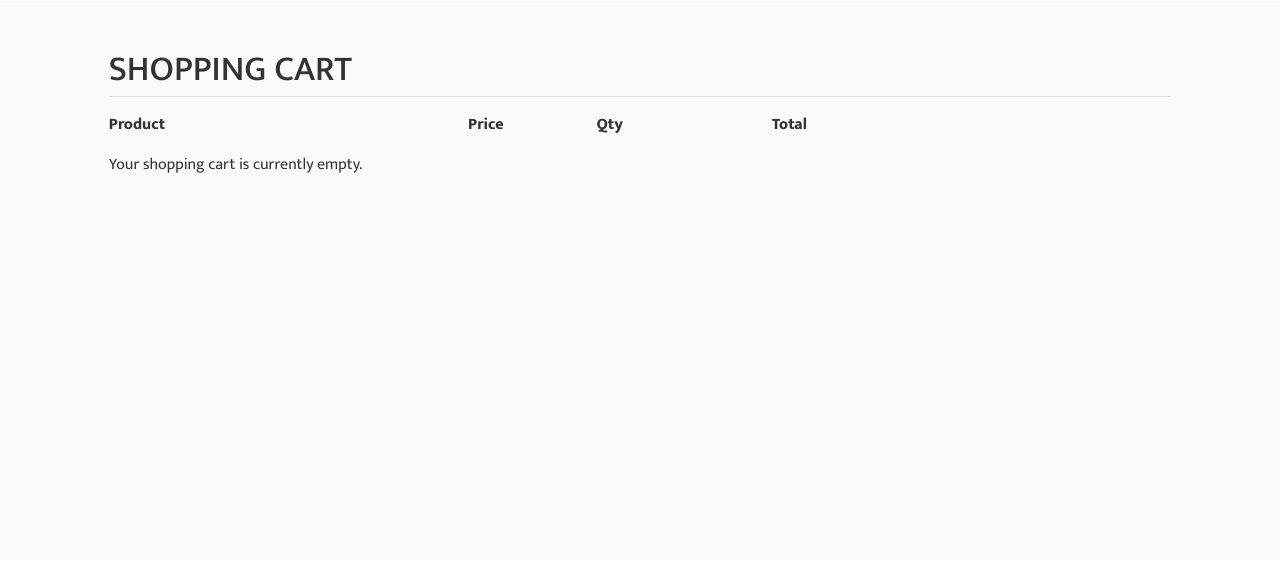
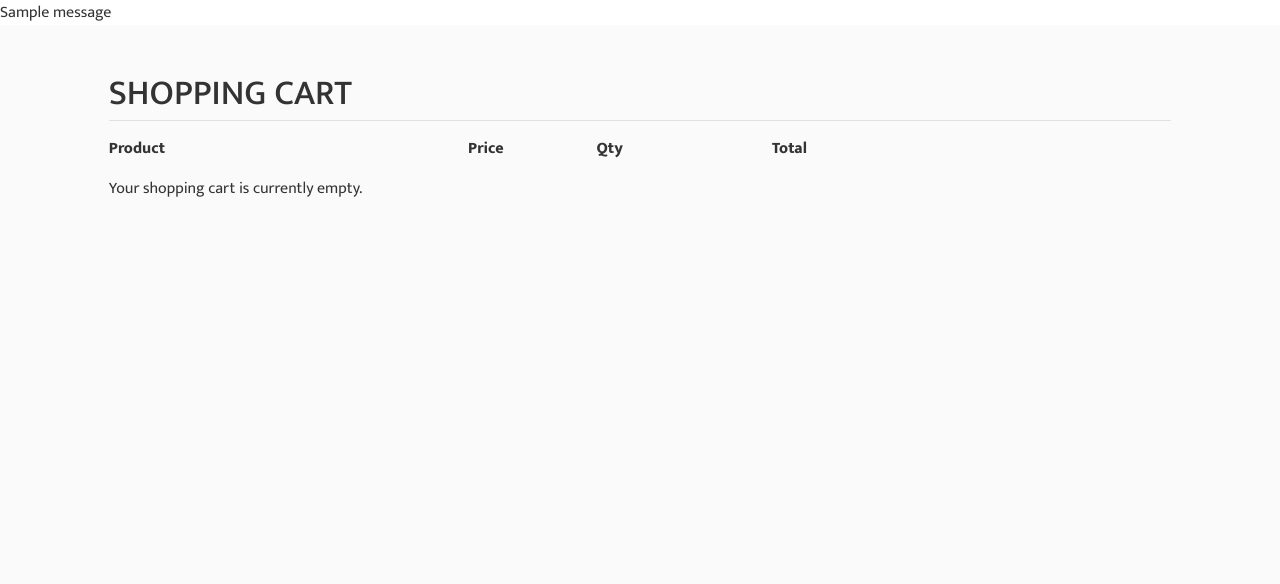
Before and after one commit to Code-Institute-Submissions/milestone-4-INVITATIONS, a Django app: page /cart/ in a window 1280 px wide. Shown: the part 123-707 px from the top of the page. Run offline with Django 3.2, Linux system fonts and the light colour scheme; tables that the repository leaves empty hold one stand-in row (values such as "Sample post"); one stand-in notice (Sample message) is shown; some libraries are stand-ins or nearby versions.

Commit message:
Create message block to display any messages

```diff
--- a/templates/base.html
+++ b/templates/base.html
@@ -176,7 +176,12 @@
 
         </nav>
 
-        {% block page_header %}
+        {% block messages %}
+            {% for message in messages %}
+                <div>
+                    {{ message }}
+                </div>
+            {% endfor %}
         {% endblock %}
 
         {% block content %}
```
